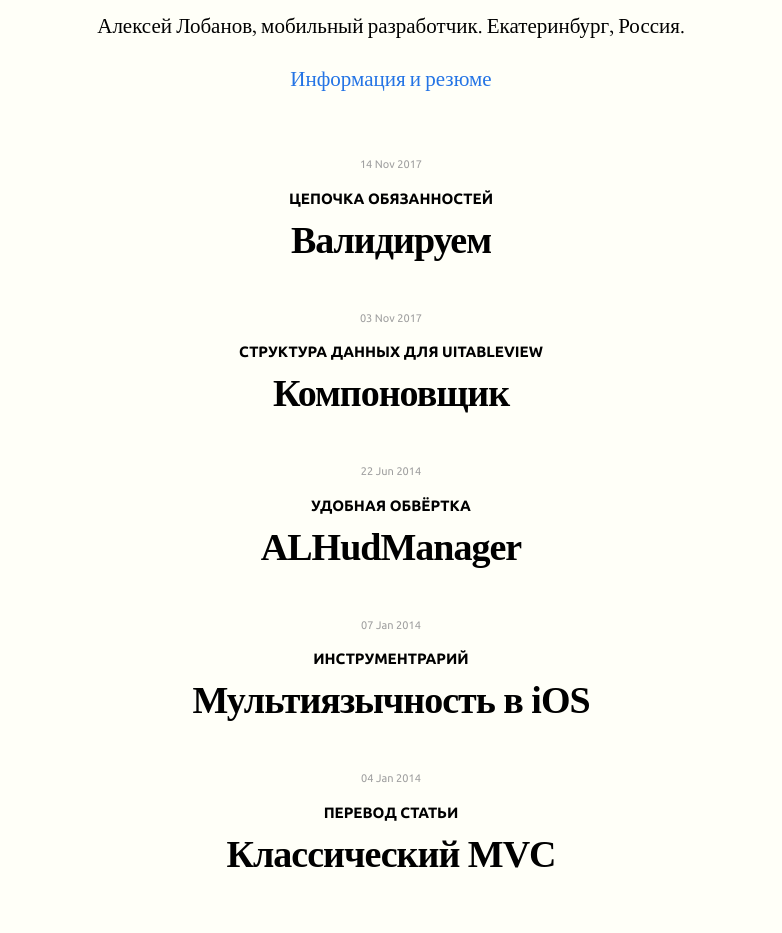
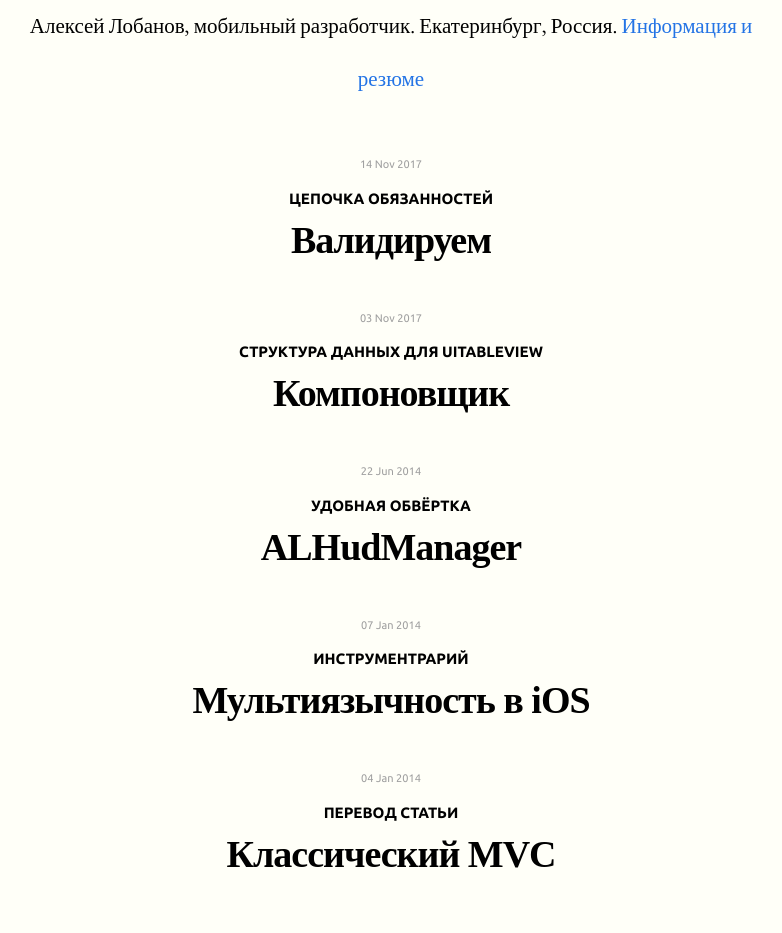
Before and after one commit to alobanov/alobanov.github.io, a Jekyll site: the page built from index.html, in a window 1280 px wide. Shown: the whole page, without its empty margins (249-1031 px from the left). Built offline with Jekyll 4.4.1, drawn with Linux system fonts in a browser that asks for light colours; some web fonts are replaced.

Commit message:
Update main.scss

```diff
--- a/css/main.scss
+++ b/css/main.scss
@@ -23,7 +23,7 @@
 $grey-color-dark:  darken($grey-color, 25%);
 
 // Width of the content area
-$content-width:    700px;
+$content-width:    800px;
 $on-palm:          300px;
 $on-laptop:        640px;
 
```
